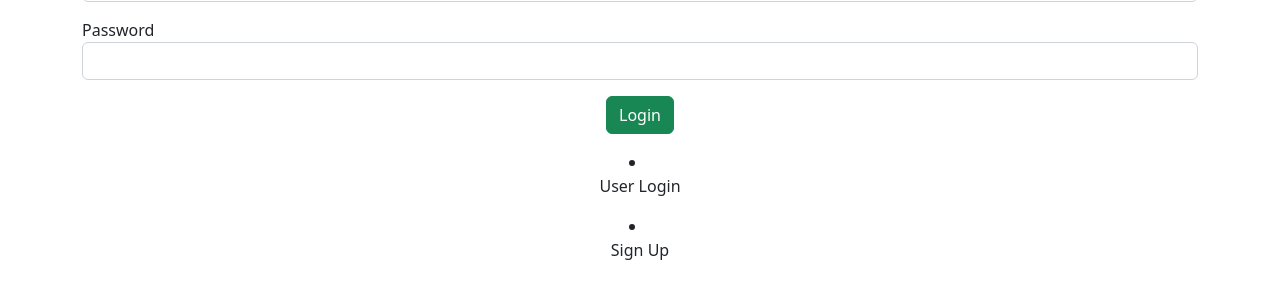
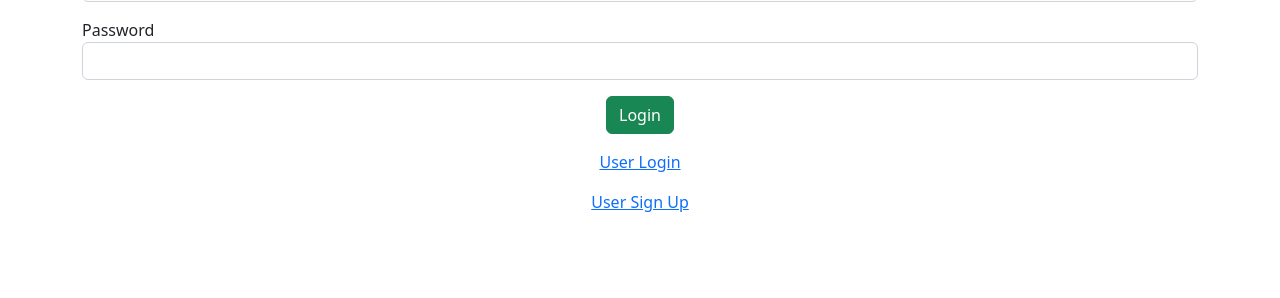
Before and after one commit to rahul3520/lib_app, a plain HTML site: page index.html in a window 1280 px wide. Shown: the part 110-408 px from the top of the page. Drawn offline with nearby package versions, Linux system fonts and the light colour scheme.

Commit message:
a tag added

```diff
--- a/index.html
+++ b/index.html
@@ -38,15 +38,12 @@
                     </div>
                     <div class="col col-12 col-sm-12 col-md-12 col-lg-12 col-xl-12 col-xxl-12 text-center">
 
-                        <li class="nav-item">
-                            <a class="nav-link" href="login.html">User Login</a>
-                          </li>
+                        <a href="login.html">User Login</a>
 
                     </div>
                     <div class="col col-12 col-sm-12 col-md-12 col-lg-12 col-xl-12 col-xxl-12 text-center">
-                        <li class="nav-item">
-                            <a class="nav-link" href="signup.html">Sign Up</a>
-                        </li>
+
+                        <a href="signup.html">User Sign Up</a>
                     </div>
                 </div>
 
```
